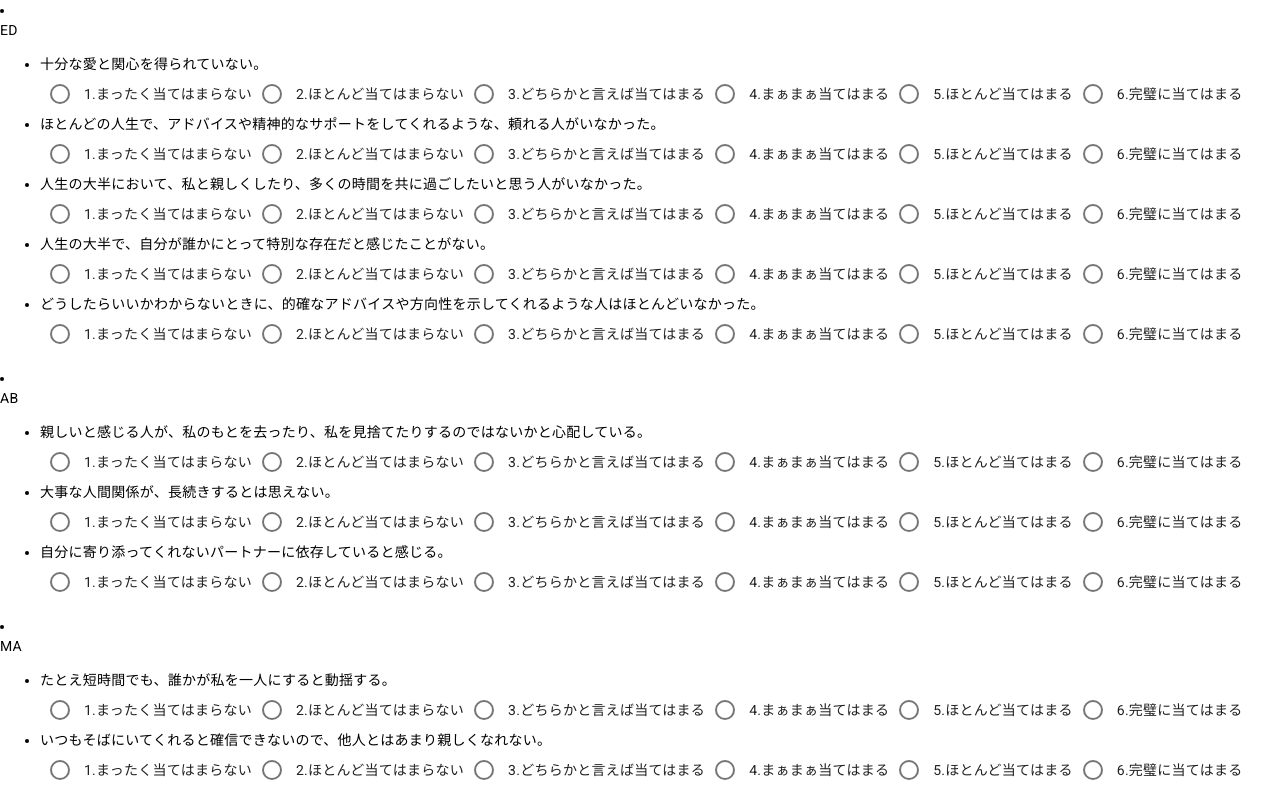
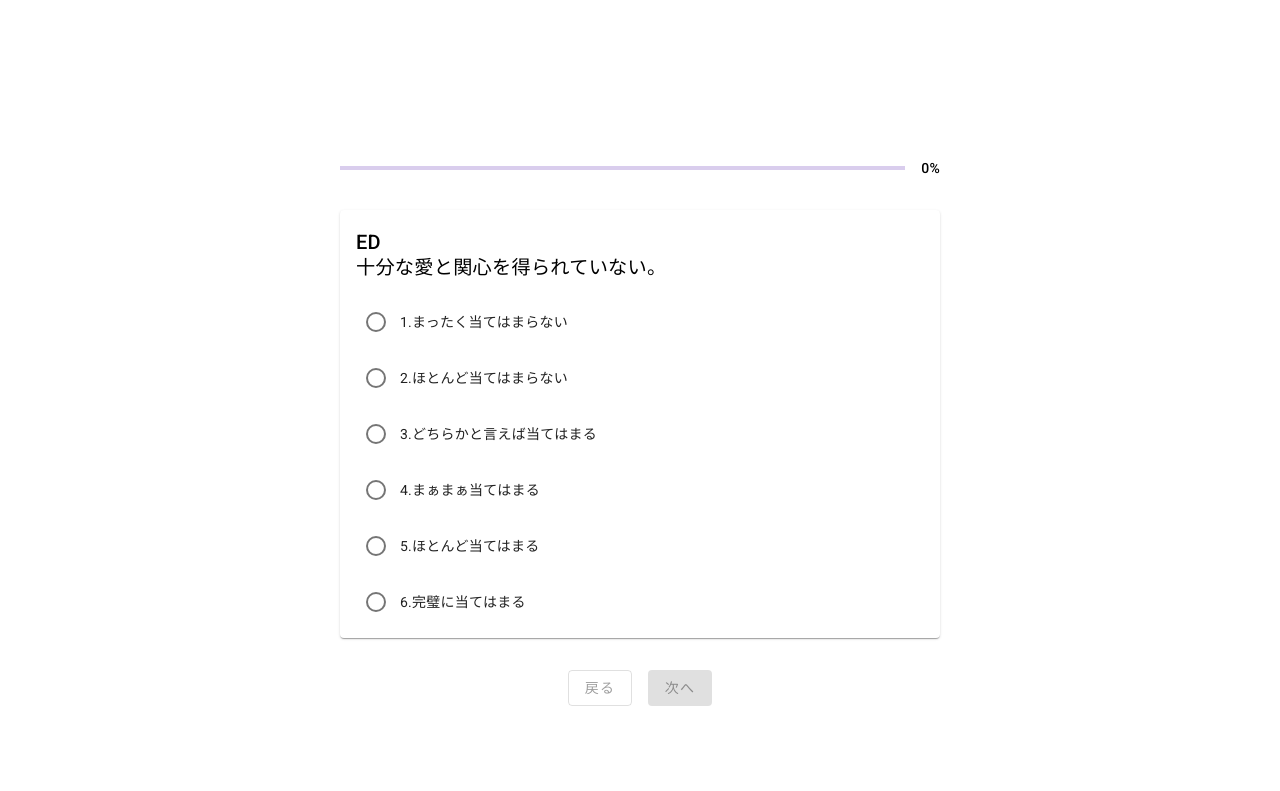
Before and after one commit to kanekochi0930/TestYSQ-R, an Angular app in the folder TestYSQ-R/: page /question in a window 1280 px wide. Shown: the top 791 px of the page. Built offline with nearby package versions, Linux system fonts and the light colour scheme.

Commit message:
Add:設問を一つ一つ答える形式に修正

```diff
--- a/TestYSQ-R/src/app/app.component.ts
+++ b/TestYSQ-R/src/app/app.component.ts
@@ -1,4 +1,4 @@
-import { CUSTOM_ELEMENTS_SCHEMA, Component } from '@angular/core';
+import { Component } from '@angular/core';
 import { RouterModule } from '@angular/router';
 
 @Component({
@@ -7,6 +7,5 @@ import { RouterModule } from '@angular/router';
   imports: [RouterModule],
   templateUrl: './app.component.html',
   styleUrl: './app.component.scss',
-  schemas: [CUSTOM_ELEMENTS_SCHEMA],
 })
 export class AppComponent {}
--- a/TestYSQ-R/src/app/component/problem-list/problem-list.component.html
+++ b/TestYSQ-R/src/app/component/problem-list/problem-list.component.html
@@ -1,23 +1,75 @@
+<div class="container">
+  <div class="progress-container">
+    <mat-progress-bar
+      mode="determinate"
+      [value]="progress"
+      class="progress-bar"
+    ></mat-progress-bar>
+    <span class="progress-label">{{ progress.toFixed(0) }}%</span>
+  </div>
+
+  <div class="card-container">
     <form [formGroup]="statementsGroup">
-  <li *ngFor="let statement of problemStatements">
-    <div>{{ statement.blockTitele }}</div>
-    <ul>
-      <li *ngFor="let problem of statement.problemStatement; let i = index">
-        <div>{{ problem }}</div>
+      <ng-container *ngFor="let problem of flatProblems; let i = index">
+        <mat-card class="statement-card" *ngIf="currentIndex === i">
+          <mat-card-header>
+            <mat-card-title>{{ problem.blockTitele }}</mat-card-title>
+          </mat-card-header>
+          <mat-card-content>
+            <p class="problem-text">{{ problem.problemStatement }}</p>
             <mat-radio-group
-          aria-label="Select an option"
-          formControlName="score_{{ statement.blockTitele }}_{{ i }}"
+              class="radio-group"
+              [formControlName]="problem.formControlName"
+              (change)="onSelectionChange()"
             >
-          <mat-radio-button value="1">1.まったく当てはまらない</mat-radio-button>
-          <mat-radio-button value="2">2.ほとんど当てはまらない</mat-radio-button>
-          <mat-radio-button value="3">3.どちらかと言えば当てはまる</mat-radio-button>
+              <mat-radio-button value="1"
+                >1.まったく当てはまらない</mat-radio-button
+              >
+              <mat-radio-button value="2"
+                >2.ほとんど当てはまらない</mat-radio-button
+              >
+              <mat-radio-button value="3"
+                >3.どちらかと言えば当てはまる</mat-radio-button
+              >
               <mat-radio-button value="4">4.まぁまぁ当てはまる</mat-radio-button>
               <mat-radio-button value="5">5.ほとんど当てはまる</mat-radio-button>
               <mat-radio-button value="6">6.完璧に当てはまる</mat-radio-button>
             </mat-radio-group>
-      </li>
-    </ul>
-  </li>
+          </mat-card-content>
+        </mat-card>
+      </ng-container>
     </form>
-<button mat-raised-button color="primary" (click)="getAverageScore()">回答終了</button>
-<div *ngFor="let notAnswered of notAnswereds">{{ notAnswered }}</div>
+  </div>
+
+  <div class="navigation-buttons">
+    <button
+      mat-stroked-button
+      (click)="previousQuestion()"
+      [disabled]="currentIndex === 0"
+    >
+      戻る
+    </button>
+    <button
+      mat-raised-button
+      color="primary"
+      *ngIf="currentIndex < flatProblems.length - 1"
+      (click)="nextQuestion()"
+      [disabled]="!statementsGroup.controls[flatProblems[currentIndex].formControlName].valid"
+    >
+      次へ
+    </button>
+    <button
+      mat-raised-button
+      color="primary"
+      *ngIf="currentIndex === flatProblems.length - 1"
+      (click)="finish()"
+      [disabled]="statementsGroup.invalid"
+    >
+      回答終了
+    </button>
+  </div>
+
+  <div class="error-message" *ngIf="statementsGroup.invalid && statementsGroup.touched">
+    すべての質問に回答してください。
+  </div>
+</div>
--- a/TestYSQ-R/src/app/component/problem-list/problem-list.component.scss
+++ b/TestYSQ-R/src/app/component/problem-list/problem-list.component.scss
@@ -0,0 +1,56 @@
+.container {
+  display: flex;
+  flex-direction: column;
+  justify-content: center;
+  align-items: center;
+  min-height: 100vh;
+  padding: 2rem;
+}
+
+.progress-container {
+  width: 100%;
+  max-width: 600px;
+  display: flex;
+  align-items: center;
+  margin-bottom: 2rem;
+}
+
+.progress-bar {
+  flex-grow: 1;
+}
+
+.progress-label {
+  margin-left: 1rem;
+  font-weight: 500;
+}
+
+.card-container {
+  width: 100%;
+  max-width: 600px;
+}
+
+.statement-card {
+  width: 100%;
+}
+
+.problem-text {
+  font-size: 1.2rem;
+  margin-bottom: 1.5rem;
+}
+
+.radio-group {
+  display: flex;
+  flex-direction: column;
+  gap: 1rem;
+}
+
+.navigation-buttons {
+  margin-top: 2rem;
+  display: flex;
+  gap: 1rem;
+}
+
+.error-message {
+  color: red;
+  margin-top: 1rem;
+}
--- a/TestYSQ-R/src/app/component/problem-list/problem-list.component.ts
+++ b/TestYSQ-R/src/app/component/problem-list/problem-list.component.ts
@@ -1,53 +1,123 @@
-import { Component } from '@angular/core';
-import { FormControl, FormGroup, ReactiveFormsModule, Validators } from '@angular/forms';
+import { Component, OnInit } from '@angular/core';
+import {
+  FormControl,
+  FormGroup,
+  ReactiveFormsModule,
+  Validators,
+} from '@angular/forms';
 import { YsqrProblemStatements } from '../../const/ysqrProblemStatement';
-import { ProblemAverageScoreQuery as ProblemAverageScoreUrlQuery } from '../../interface/ploblem-average-score';
 import { ProblemStatement } from '../../interface/problem-statement';
-import { MatRadioModule } from '@angular/material/radio';
-import { MatFormFieldModule } from '@angular/material/form-field';
 import { CommonModule } from '@angular/common';
 import { Router } from '@angular/router';
+import { YsqrService } from '../../service/ysqr.service';
+import { MatRadioModule } from '@angular/material/radio';
+import { MatCardModule } from '@angular/material/card';
+import { MatButtonModule } from '@angular/material/button';
+import { MatProgressBarModule } from '@angular/material/progress-bar';
+import { ProblemAverageScoreQuery } from '../../interface/problem-average-score';
+
+interface FlatProblem {
+  blockTitele: string;
+  problemStatement: string;
+  formControlName: string;
+}
 
 @Component({
   selector: 'app-problem-list',
   standalone: true,
-  imports: [CommonModule, MatRadioModule, MatFormFieldModule, ReactiveFormsModule],
+  imports: [
+    CommonModule,
+    ReactiveFormsModule,
+    MatRadioModule,
+    MatCardModule,
+    MatButtonModule,
+    MatProgressBarModule,
+  ],
   templateUrl: './problem-list.component.html',
   styleUrl: './problem-list.component.scss',
 })
-export class ProblemListComponent {
+export class ProblemListComponent implements OnInit {
   statementsGroup: FormGroup = new FormGroup({});
   problemStatements: ProblemStatement[] = YsqrProblemStatements;
-  notAnswereds: string[] = [];
+  flatProblems: FlatProblem[] = [];
+  currentIndex = 0;
 
-  constructor(private router: Router) {}
+  constructor(private router: Router, private ysqrService: YsqrService) {}
 
-  public getAverageScore() {
-    this.notAnswereds = [];
-    const problemAverageScoreUrlQuery: ProblemAverageScoreUrlQuery = {};
-    if (this.statementsGroup.invalid) {
-      return;
-    }
-    this.problemStatements.forEach((problem) => {
-      var totaling = 0;
-      problem.problemStatement.forEach((_, index) => {
-        var control = this.statementsGroup.get('score_' + problem.blockTitele + '_' + index);
-        totaling += +control?.value;
-      });
-      var average = totaling / problem.problemStatement.length;
-      problemAverageScoreUrlQuery[problem.blockTitele] = Math.round(average * 10) / 10;
-    });
-    this.router.navigate(['/result'], { queryParams: problemAverageScoreUrlQuery });
-  }
-
-  public ngOnInit() {
-    this.problemStatements.forEach((problem) => {
-      problem.problemStatement.forEach((_, index) => {
+  ngOnInit() {
+    this.problemStatements.forEach((problemBlock) => {
+      problemBlock.problemStatement.forEach((statement, index) => {
+        const controlName = `score_${problemBlock.blockTitele}_${index}`;
+        this.flatProblems.push({
+          blockTitele: problemBlock.blockTitele,
+          problemStatement: statement,
+          formControlName: controlName,
+        });
         this.statementsGroup.addControl(
-          'score_' + problem.blockTitele + '_' + index,
-          new FormControl<number | null>(null, { validators: [Validators.required] })
+          controlName,
+          new FormControl<number | null>(null, Validators.required)
         );
       });
     });
   }
+
+  onSelectionChange() {
+    setTimeout(() => {
+      if (this.currentIndex < this.flatProblems.length - 1) {
+        this.currentIndex++;
+      }
+    }, 200);
+  }
+
+  nextQuestion() {
+    if (this.currentIndex < this.flatProblems.length - 1) {
+      this.currentIndex++;
+    }
+  }
+
+  previousQuestion() {
+    if (this.currentIndex > 0) {
+      this.currentIndex--;
+    }
+  }
+
+  get progress() {
+    // The number of answered questions determines the progress
+    const answeredCount = Object.values(this.statementsGroup.controls).filter(
+      (control) => control.valid
+    ).length;
+    return (answeredCount / this.flatProblems.length) * 100;
+  }
+
+  finish() {
+    if (this.statementsGroup.invalid) {
+      this.statementsGroup.markAllAsTouched();
+      return;
+    }
+
+    const scoresByBlock: { [key: string]: number[] } = {};
+
+    this.flatProblems.forEach((problem) => {
+      if (!scoresByBlock[problem.blockTitele]) {
+        scoresByBlock[problem.blockTitele] = [];
+      }
+      const score = this.statementsGroup.get(problem.formControlName)?.value;
+      scoresByBlock[problem.blockTitele].push(parseInt(score, 10));
+    });
+
+    const problemAverageScoreUrlQuery: ProblemAverageScoreQuery = {};
+    for (const block in scoresByBlock) {
+      const scores = scoresByBlock[block];
+      const total = scores.reduce((sum, current) => sum + current, 0);
+      const average = total / scores.length;
+      problemAverageScoreUrlQuery[block] = Math.round(average * 10) / 10;
+    }
+
+    const allScores = Object.values(this.statementsGroup.value) as number[];
+    this.ysqrService.setScores(allScores);
+
+    this.router.navigate(['/result'], {
+      queryParams: problemAverageScoreUrlQuery,
+    });
+  }
 }
--- a/TestYSQ-R/src/app/page/problem-result/problem-result.component.ts
+++ b/TestYSQ-R/src/app/page/problem-result/problem-result.component.ts
@@ -1,7 +1,7 @@
 import { CommonModule } from '@angular/common';
 import { Component } from '@angular/core';
 import { MatTableDataSource, MatTableModule } from '@angular/material/table';
-import { ProblemAverageScore } from '../../interface/ploblem-average-score';
+import { ProblemAverageScore } from '../../interface/problem-average-score';
 import { YsqrProblemStatements } from '../../const/ysqrProblemStatement';
 import { ActivatedRoute } from '@angular/router';
 
```
Also changed, not shown: TestYSQ-R/src/app/interface/problem-average-score.ts (renamed from TestYSQ-R/src/app/interface/ploblem-average-score.ts), TestYSQ-R/src/app/interface/problem-score.ts (renamed from TestYSQ-R/src/app/interface/ploblem-score.ts). Lines whose indentation alone changed are shown as unchanged.
